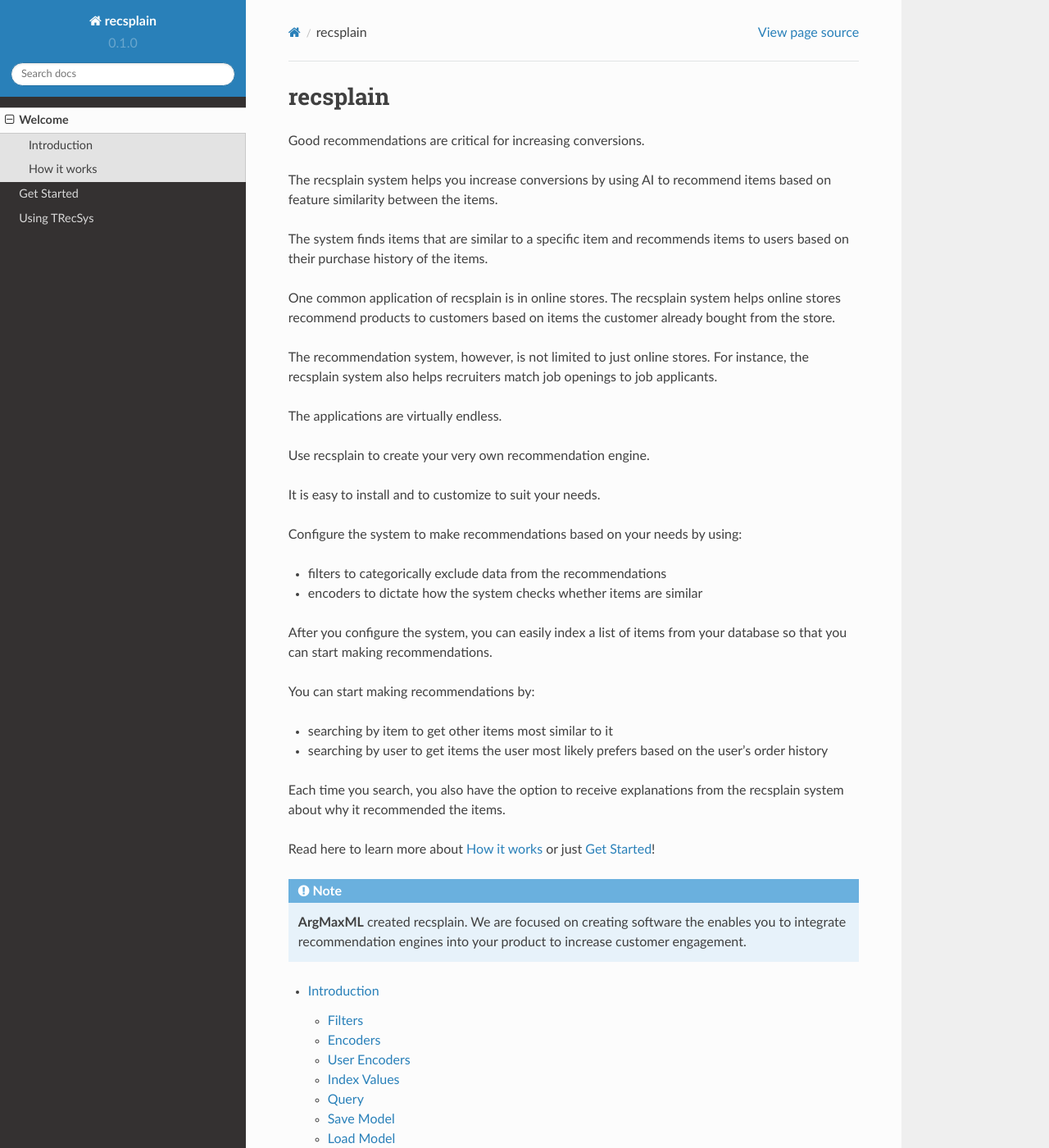
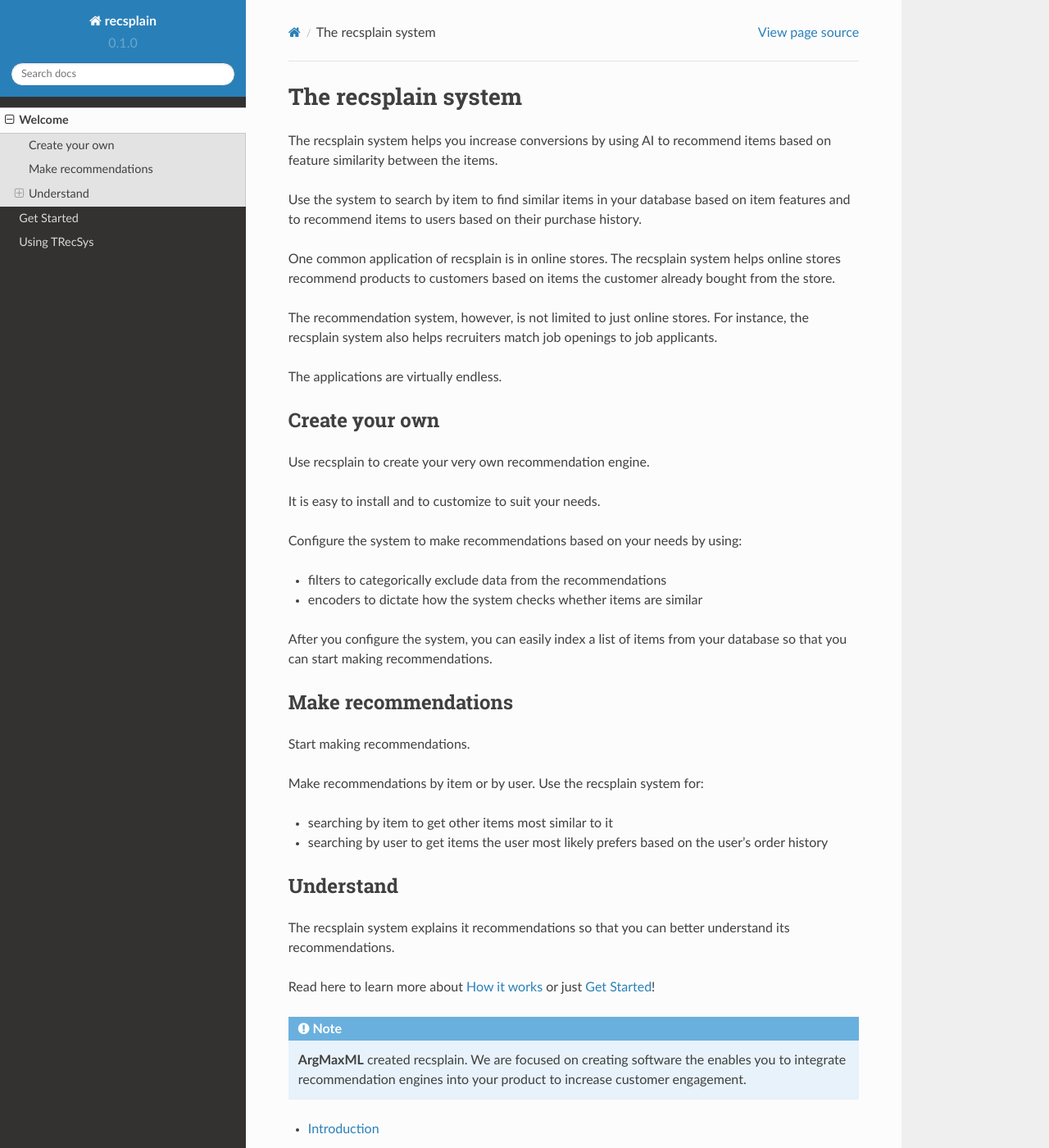
Before and after one commit to argmaxml/recsplain, a Sphinx documentation site: the page built from docs/source/index.rst, in a window 1280 px wide and 1400 px high. Shown: the whole window at 82% size. Built offline with Sphinx 7.4.7 and the Read the Docs theme 2.0.0, drawn with Linux system fonts in a browser that asks for light colours.

Commit message:
working on index

```diff
--- a/docs/source/index.rst
+++ b/docs/source/index.rst
@@ -3,20 +3,21 @@
    You can adapt this file completely to your liking, but it should at least
    contain the root `toctree` directive.
 
-recsplain
-==============
-
-Good recommendations are critical for increasing conversions.
+The recsplain system
+=====================
 
 The recsplain system helps you increase conversions by using AI to recommend items based on feature similarity between the items.
 
-The system finds items that are similar to a specific item and recommends items to users based on their purchase history of the items.
+Use the system to search by item to find similar items in your database based on item features and to recommend items to users based on their purchase history.
 
 One common application of recsplain is in online stores. The recsplain system helps online stores recommend products to customers based on items the customer already bought from the store.
 
 The recommendation system, however, is not limited to just online stores. For instance, the recsplain system also helps recruiters match job openings to job applicants.
 
 The applications are virtually endless.
+
+Create your own
+------------------
 
 Use recsplain to create your very own recommendation engine.
 
@@ -29,12 +30,20 @@
 
 After you configure the system, you can easily index a list of items from your database so that you can start making recommendations.
 
-You can start making recommendations by:
+Make recommendations
+----------------------
+
+Start making recommendations.
+
+Make recommendations by item or by user. Use the recsplain system for:
 
 - searching by item to get other items most similar to it
 - searching by user to get items the user most likely prefers based on the user's order history
 
-Each time you search, you also have the option to receive explanations from the recsplain system about why it recommended the items.
+Understand
+-------------
+
+The recsplain system explains it recommendations so that you can better understand its recommendations.
 
 Read here to learn more about :doc:`how-it-works` or just :doc:`get-started`!
 
```
Also changed, not shown: docs/source/how-it-works.rst (+6 -3 lines).
